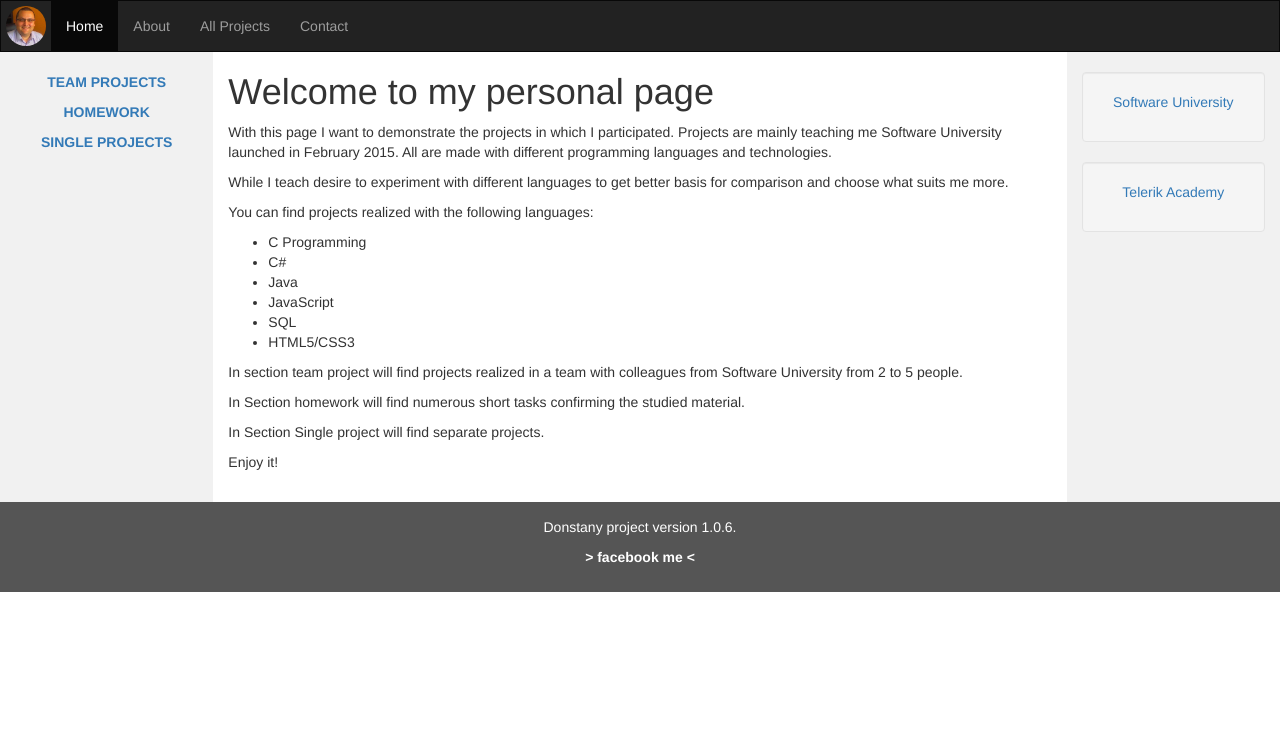
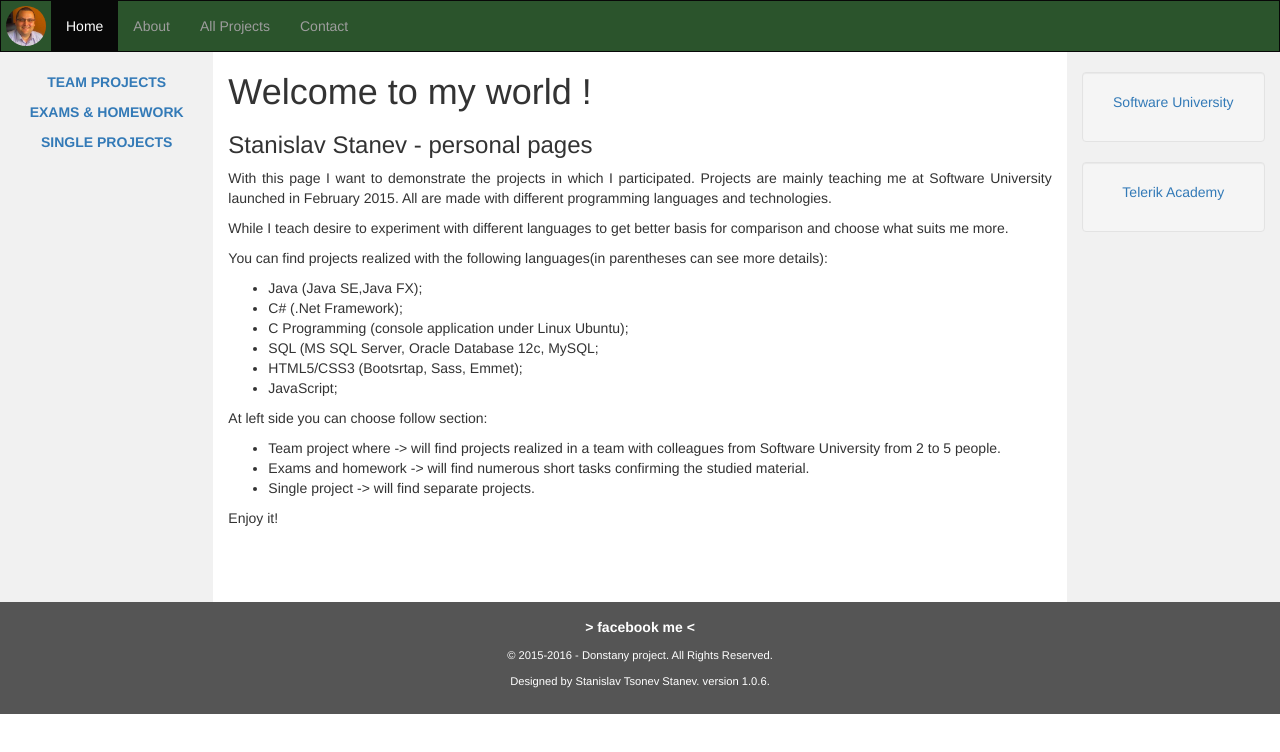
Before and after one commit to donstany/donstany.github.io, a plain HTML site: page index.html in a window 1280 px wide. Drawn offline with nearby package versions, Linux system fonts and the light colour scheme.

Commit message:
minnor fixing

```diff
--- a/index.html
+++ b/index.html
@@ -42,30 +42,31 @@
     <div class="row content">
         <div class="col-sm-2 sidenav">
             <a href="https://github.com/donstany"><p><strong>TEAM PROJECTS</strong></p></a>
-            <a href="https://github.com/donstany"><p><strong>HOMEWORK</strong></p></a>
+            <a href="https://github.com/donstany"><p><strong>EXAMS & HOMEWORK</strong></p></a>
             <a href="https://github.com/donstany"><p><strong>SINGLE PROJECTS</strong></p></a>
         </div>
-        <div class="col-sm-8 text-left">
-            <h1>Welcome to my personal page</h1>
+        <div class="col-sm-8 text-justify">
+            <h1 class="header-headings">Welcome to my world !</h1>
+            <h3 class="header-headings">Stanislav Stanev - personal pages</h3>
             <p>With this page I want to demonstrate the projects in which I participated.
-                Projects are mainly teaching me Software University launched in February 2015.
+                Projects are mainly teaching me at Software University launched in February 2015.
                 All are made with different programming languages and technologies.</p>
             <p>While I teach desire to experiment with different languages to get better basis for comparison and choose what suits me more.
-                </p>
-            <p>You can find projects realized with the following languages:</p>
+            <p>You can find projects realized with the following languages(in parentheses can see more details):</p>
             <ul>
-                <li>C Programming</li>
-                <li>C#</li>
-                <li>Java</li>
-                <li>JavaScript</li>
-                <li>SQL</li>
-                <li>HTML5/CSS3</li>
+                <li>Java (Java SE,Java FX);</li>
+                <li>C# (.Net Framework);</li>
+                <li>C Programming (console application under Linux Ubuntu);</li>
+                <li>SQL (MS SQL Server, Oracle Database 12c, MySQL;</li>
+                <li>HTML5/CSS3 (Bootsrtap, Sass, Emmet);</li>
+                <li>JavaScript;</li>
             </ul>
-            <p>In section team project will find projects realized in a team with colleagues from Software University from 2 to 5 people.</p>
-
-            <p>In Section homework will find numerous short tasks confirming the studied material.</p>
-
-            <p>In Section Single project will find separate projects.</p>
+            <p>At left side you can choose follow section:</p>
+            <ul>
+                <li>Team project where -> will find projects realized in a team with colleagues from Software University from 2 to 5 people.</li>
+                <li>Exams and  homework -> will find numerous short tasks confirming the studied material.</li>
+                <li>Single project -> will find separate projects.</li>
+            </ul>
             <p>Enjoy it!</p>
             <!--<hr>-->
             <!--<h3>Test</h3>-->
@@ -83,8 +84,9 @@
 </div>
 
 <footer class="container-fluid text-center">
-    <p>Donstany project  version 1.0.6.</p>
     <p><a href="https://www.facebook.com/donstany" style="color:white;"><strong>> facebook me <</strong></a></p>
+    <p class="footer-rights">&copy; 2015-2016 - Donstany project. All Rights Reserved.</p>
+    <p class="footer-rights">Designed by Stanislav Tsonev Stanev. version 1.0.6.</p>
 </footer>
 
 </body>
--- a/styles/style.scss
+++ b/styles/style.scss
@@ -6,7 +6,7 @@
 
 /* Set height of the grid so .sidenav can be 100% (adjust as needed) */
 .row.content {
-  height: 450px
+  height: 550px
 }
 
 /* Set gray background color and 100% height */
@@ -21,6 +21,9 @@ footer {
   background-color: #555;
   color: white;
   padding: 15px;
+  p.footer-rights{
+    font-size: 0.8em;
+  }
 }
 
 /* On small screens, set height to 'auto' for sidenav and grid */
@@ -41,3 +44,7 @@ a.navbar-brand img{
   padding: 0;
   border-radius: 50%;
 }
+
+.navbar.navbar-inverse{
+  background-color: #2b542c !important;
+}
```
Also changed, not shown: styles/style.css, 1 other file.
